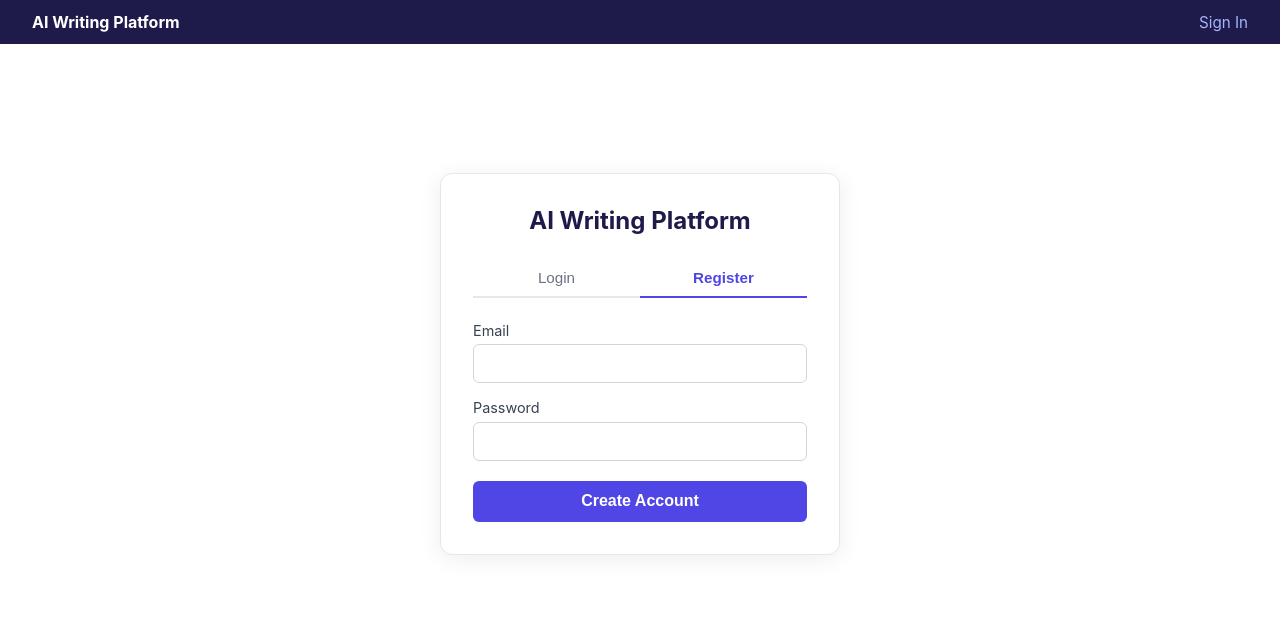
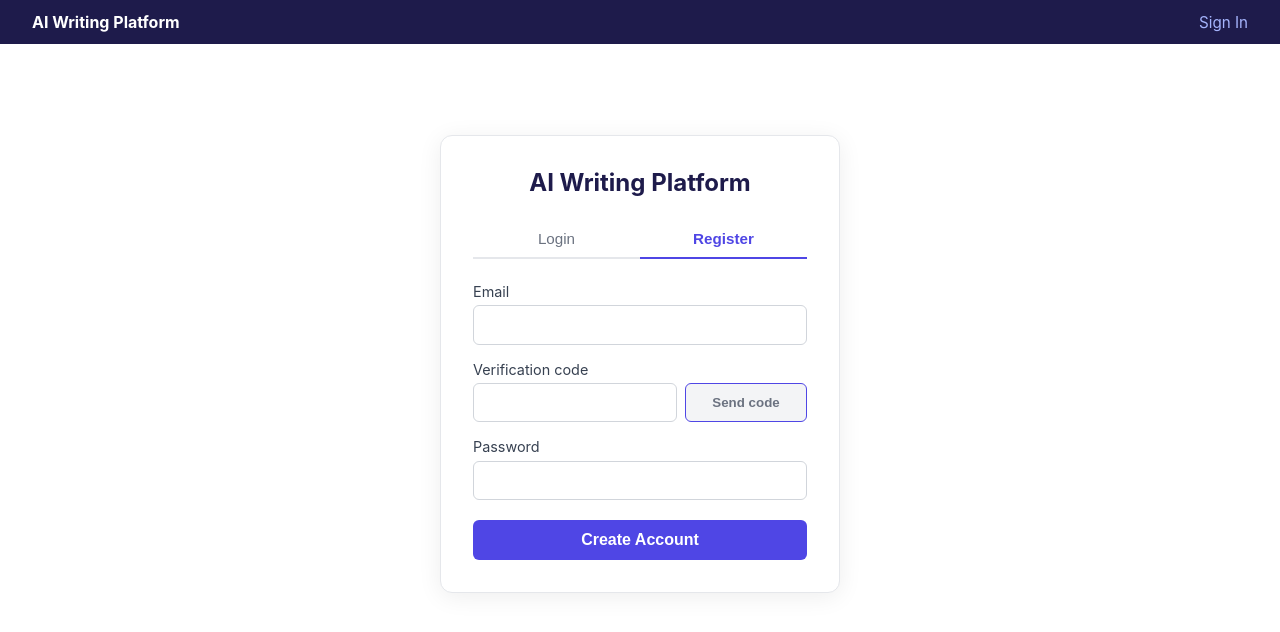
Before and after one commit to ai-writing-grading/ai-writing-platform-frontend, a React (Vite) app: page /login in a window 1280 px wide. Both pictures are taken after a click on the button "Register". Shown: the top 632 px of the page. Built offline with nearby package versions, Linux system fonts and the light colour scheme; no server answers.

Commit message:
feat: add registration email verification

```diff
--- a/src/lib/api.ts
+++ b/src/lib/api.ts
@@ -1,6 +1,10 @@
 // src/lib/api.ts
 
 const API = import.meta.env.VITE_API_GATEWAY_URL ?? "";
+
+export function apiUrl(path: string): string {
+  return `${API}${path}`;
+}
 
 export const TOKEN_KEY = "auth_token";
 
@@ -41,7 +45,7 @@ export async function apiFetch(path: string, init: RequestInit = {}): Promise<Re
   }
   if (token) headers.set("Authorization", `Bearer ${token}`);
 
-  const res = await fetch(`${API}${path}`, { ...init, headers });
+  const res = await fetch(apiUrl(path), { ...init, headers });
 
   if (res.status === 401) {
     clearToken();
--- a/src/routes/login.tsx
+++ b/src/routes/login.tsx
@@ -1,9 +1,7 @@
-import { useState } from "react";
-import { setToken, getUserRole } from "../lib/api";
+import { useEffect, useState } from "react";
+import { apiUrl, setToken, getUserRole } from "../lib/api";
 import { createFileRoute } from "@tanstack/react-router";
 import { useNavigate } from "@tanstack/react-router";
-
-const API = process.env.VITE_API_GATEWAY_URL || "http://localhost:8000";
 
 type Tab = "login" | "register";
 
@@ -16,32 +14,82 @@ export function Login() {
   const [tab, setTab] = useState<Tab>("login");
   const [email, setEmail] = useState("");
   const [password, setPassword] = useState("");
+  const [code, setCode] = useState("");
   const [loading, setLoading] = useState(false);
+  const [sendingCode, setSendingCode] = useState(false);
+  const [cooldown, setCooldown] = useState(0);
   const [error, setError] = useState<string | null>(null);
+  const [notice, setNotice] = useState<string | null>(null);
+
+  useEffect(() => {
+    if (cooldown <= 0) return;
+    const timer = window.setTimeout(() => setCooldown((value) => value - 1), 1000);
+    return () => window.clearTimeout(timer);
+  }, [cooldown]);
+
+  async function parseBody(res: Response): Promise<{ detail?: string; access_token?: string }> {
+    try {
+      return await res.json();
+    } catch {
+      return {};
+    }
+  }
+
+  async function handleSendCode() {
+    setError(null);
+    setNotice(null);
+    if (!email.trim() || !/^[^\s@]+@[^\s@]+\.[^\s@]+$/.test(email)) {
+      setError("Enter a valid email address.");
+      return;
+    }
+
+    setSendingCode(true);
+    try {
+      const res = await fetch(apiUrl("/auth/email-code/send"), {
+        method: "POST",
+        headers: { "Content-Type": "application/json" },
+        body: JSON.stringify({ email: email.trim() }),
+      });
+      const body = await parseBody(res);
+      if (!res.ok) throw new Error(body.detail ?? `HTTP ${res.status}`);
+      setCooldown(60);
+      setNotice("Verification code sent. Check your inbox.");
+    } catch (e: unknown) {
+      setError(e instanceof Error ? e.message : "Unable to send verification code.");
+    } finally {
+      setSendingCode(false);
+    }
+  }
 
   async function handleSubmit(e: React.FormEvent) {
     e.preventDefault();
+    if (tab === "register" && !/^\d{6}$/.test(code)) {
+      setError("Enter the 6-digit verification code.");
+      return;
+    }
     setLoading(true);
     setError(null);
 
     const endpoint = tab === "login" ? "/auth/login" : "/auth/register";
     try {
-      const res = await fetch(`${API}${endpoint}`, {
+      const payload = tab === "register" ? { email, password, code } : { email, password };
+      const res = await fetch(apiUrl(endpoint), {
         method: "POST",
         headers: { "Content-Type": "application/json" },
-        body: JSON.stringify({ email, password }),
+        body: JSON.stringify(payload),
       });
-      const body = await res.json();
+      const body = await parseBody(res);
       if (!res.ok) {
         throw new Error(body.detail ?? `HTTP ${res.status}`);
       }
+      if (!body.access_token) throw new Error("Authentication response is missing a token.");
       setToken(body.access_token);
       const role = getUserRole();
       if (role === "admin") {
-      navigate({ to: "/admin" });
-    } else {
-      navigate({ to: "/dashboard" });
-    }
+        navigate({ to: "/admin" });
+      } else {
+        navigate({ to: "/dashboard" });
+      }
     } catch (e: unknown) {
       setError(e instanceof Error ? e.message : "Unknown error");
     } finally {
@@ -68,7 +116,7 @@ export function Login() {
           {(["login", "register"] as Tab[]).map((t) => (
             <button
               key={t}
-              onClick={() => { setTab(t); setError(null); }}
+              onClick={() => { setTab(t); setError(null); setNotice(null); }}
               style={{
                 flex: 1,
                 padding: "0.6rem",
@@ -90,10 +138,11 @@ export function Login() {
 
         <form onSubmit={handleSubmit} style={{ display: "flex", flexDirection: "column", gap: "1rem" }}>
           <div>
-            <label style={{ display: "block", marginBottom: "0.35rem", fontSize: "0.9rem", color: "#374151" }}>
+            <label htmlFor="auth-email" style={{ display: "block", marginBottom: "0.35rem", fontSize: "0.9rem", color: "#374151" }}>
               Email
             </label>
             <input
+              id="auth-email"
               type="email"
               required
               value={email}
@@ -110,11 +159,59 @@ export function Login() {
             />
           </div>
 
+          {tab === "register" && (
+            <div>
+              <label htmlFor="auth-code" style={{ display: "block", marginBottom: "0.35rem", fontSize: "0.9rem", color: "#374151" }}>
+                Verification code
+              </label>
+              <div style={{ display: "flex", gap: "0.5rem", alignItems: "stretch" }}>
+                <input
+                  id="auth-code"
+                  type="text"
+                  required
+                  inputMode="numeric"
+                  autoComplete="one-time-code"
+                  pattern="[0-9]{6}"
+                  maxLength={6}
+                  value={code}
+                  onChange={(e) => setCode(e.target.value.replace(/\D/g, "").slice(0, 6))}
+                  style={{
+                    flex: 1,
+                    minWidth: 0,
+                    padding: "0.6rem 0.75rem",
+                    border: "1px solid #d1d5db",
+                    borderRadius: "6px",
+                    fontSize: "1rem",
+                    boxSizing: "border-box",
+                  }}
+                />
+                <button
+                  type="button"
+                  onClick={handleSendCode}
+                  disabled={sendingCode || cooldown > 0 || !email.trim()}
+                  style={{
+                    width: "122px",
+                    padding: "0.6rem 0.75rem",
+                    border: "1px solid #4f46e5",
+                    borderRadius: "6px",
+                    background: sendingCode || cooldown > 0 || !email.trim() ? "#f3f4f6" : "#fff",
+                    color: sendingCode || cooldown > 0 || !email.trim() ? "#6b7280" : "#4f46e5",
+                    fontWeight: 600,
+                    cursor: sendingCode || cooldown > 0 || !email.trim() ? "not-allowed" : "pointer",
+                  }}
+                >
+                  {sendingCode ? "Sending..." : cooldown > 0 ? `Resend in ${cooldown}s` : "Send code"}
+                </button>
+              </div>
+            </div>
+          )}
+
           <div>
-            <label style={{ display: "block", marginBottom: "0.35rem", fontSize: "0.9rem", color: "#374151" }}>
+            <label htmlFor="auth-password" style={{ display: "block", marginBottom: "0.35rem", fontSize: "0.9rem", color: "#374151" }}>
               Password
             </label>
             <input
+              id="auth-password"
               type="password"
               required
               value={password}
@@ -130,6 +227,18 @@ export function Login() {
               }}
             />
           </div>
+
+          {notice && (
+            <div style={{
+              padding: "0.75rem",
+              background: "#ecfdf5",
+              borderRadius: "6px",
+              color: "#166534",
+              fontSize: "0.9rem",
+            }}>
+              {notice}
+            </div>
+          )}
 
           {error && (
             <div style={{
```
Also changed, not shown: 1 other file (tests, documents, lock files or other folders).
